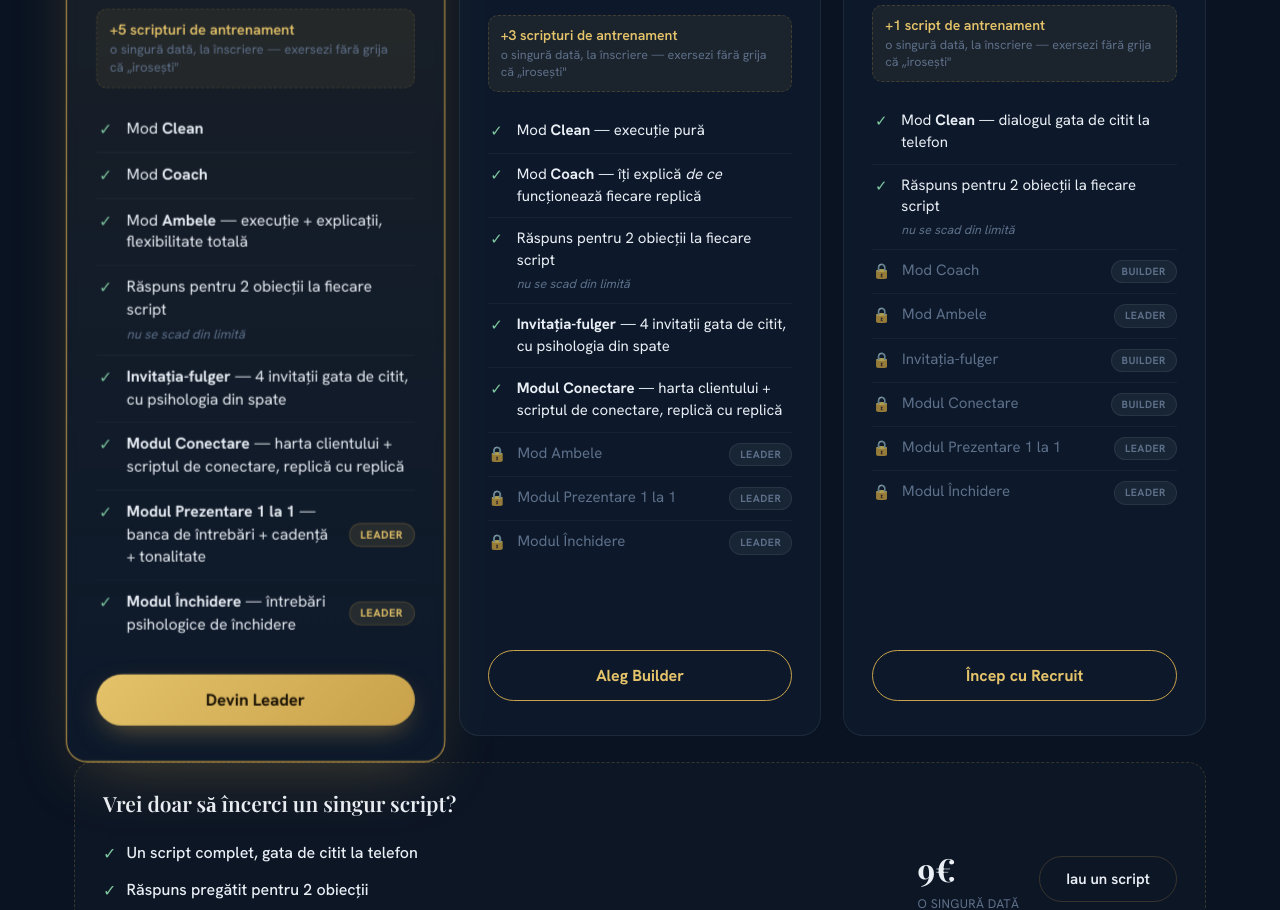
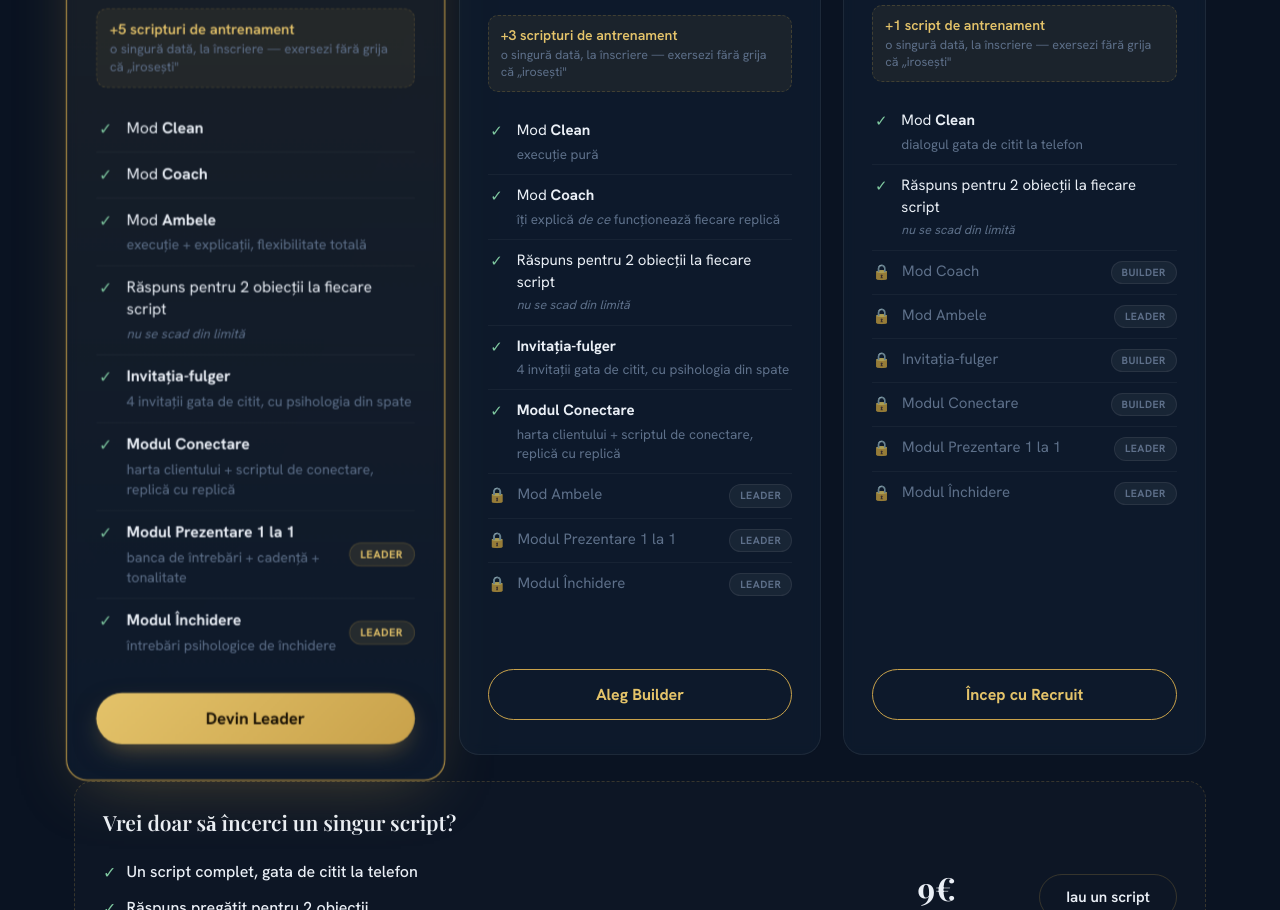
Before and after one commit to Octavian22mlm/hos-landing, a website: page preturi.html in a window 1280 px wide. Shown: the part 5332-6242 px from the top of the page. Drawn offline with nearby package versions, Linux system fonts and the light colour scheme; no server answers.

Commit message:
Update preturi.html

```diff
--- a/preturi.html
+++ b/preturi.html
@@ -154,6 +154,8 @@
   .feats li .ic{flex:0 0 18px;margin-top:1px;text-align:center}
   .feats li .ft{flex:1;min-width:0}
   .feats li .ft small{display:block;color:var(--muted-2);font-size:12.5px;font-weight:400;font-style:italic;margin-top:3px}
+  .feats li .ft .desc{display:block;color:var(--muted-2);font-size:13.5px;font-weight:400;margin-top:3px;line-height:1.42}
+  .feats li .ft b{font-weight:700}
   .feats li.locked{color:var(--muted-2);cursor:pointer}
   .feats li .check{color:var(--ok)}
   .feats li .lock{filter:grayscale(.3);opacity:.7}
@@ -647,12 +649,12 @@
         <ul class="feats">
           <li><span class="ic check">✓</span><span class="ft">Mod <b>Clean</b></span></li>
           <li><span class="ic check">✓</span><span class="ft">Mod <b>Coach</b></span></li>
-          <li><span class="ic check">✓</span><span class="ft">Mod <b>Ambele</b> — execuție + explicații, flexibilitate totală</span></li>
+          <li><span class="ic check">✓</span><span class="ft">Mod <b>Ambele</b><span class="desc">execuție + explicații, flexibilitate totală</span></span></li>
           <li><span class="ic check">✓</span><span class="ft">Răspuns pentru 2 obiecții la fiecare script <small>nu se scad din limită</small></span></li>
-          <li><span class="ic check">✓</span><span class="ft"><b>Invitația-fulger</b> — 4 invitații gata de citit, cu psihologia din spate</span></li>
-          <li><span class="ic check">✓</span><span class="ft"><b>Modul Conectare</b> — harta clientului + scriptul de conectare, replică cu replică</span></li>
-          <li><span class="ic check">✓</span><span class="ft"><b>Modul Prezentare 1 la 1</b> — banca de întrebări + cadență + tonalitate</span><span class="tier gold">Leader</span></li>
-          <li><span class="ic check">✓</span><span class="ft"><b>Modul Închidere</b> — întrebări psihologice de închidere</span><span class="tier gold">Leader</span></li>
+          <li><span class="ic check">✓</span><span class="ft"><b>Invitația-fulger</b><span class="desc">4 invitații gata de citit, cu psihologia din spate</span></span></li>
+          <li><span class="ic check">✓</span><span class="ft"><b>Modul Conectare</b><span class="desc">harta clientului + scriptul de conectare, replică cu replică</span></span></li>
+          <li><span class="ic check">✓</span><span class="ft"><b>Modul Prezentare 1 la 1</b><span class="desc">banca de întrebări + cadență + tonalitate</span></span><span class="tier gold">Leader</span></li>
+          <li><span class="ic check">✓</span><span class="ft"><b>Modul Închidere</b><span class="desc">întrebări psihologice de închidere</span></span><span class="tier gold">Leader</span></li>
         </ul>
         <button class="btn-card" onclick="selectPlan('leader')">Devin Leader</button>
       </div>
@@ -667,11 +669,11 @@
         <div class="qty"><b>8</b> scripturi / lună</div>
         <div class="bonus"><span class="b1">+3 scripturi de antrenament</span><span class="b2">o singură dată, la înscriere — exersezi fără grija că „irosești"</span></div>
         <ul class="feats">
-          <li><span class="ic check">✓</span><span class="ft">Mod <b>Clean</b> — execuție pură</span></li>
-          <li><span class="ic check">✓</span><span class="ft">Mod <b>Coach</b> — îți explică <em>de ce</em> funcționează fiecare replică</span></li>
+          <li><span class="ic check">✓</span><span class="ft">Mod <b>Clean</b><span class="desc">execuție pură</span></span></li>
+          <li><span class="ic check">✓</span><span class="ft">Mod <b>Coach</b><span class="desc">îți explică <em>de ce</em> funcționează fiecare replică</span></span></li>
           <li><span class="ic check">✓</span><span class="ft">Răspuns pentru 2 obiecții la fiecare script <small>nu se scad din limită</small></span></li>
-          <li><span class="ic check">✓</span><span class="ft"><b>Invitația-fulger</b> — 4 invitații gata de citit, cu psihologia din spate</span></li>
-          <li><span class="ic check">✓</span><span class="ft"><b>Modul Conectare</b> — harta clientului + scriptul de conectare, replică cu replică</span></li>
+          <li><span class="ic check">✓</span><span class="ft"><b>Invitația-fulger</b><span class="desc">4 invitații gata de citit, cu psihologia din spate</span></span></li>
+          <li><span class="ic check">✓</span><span class="ft"><b>Modul Conectare</b><span class="desc">harta clientului + scriptul de conectare, replică cu replică</span></span></li>
           <li class="locked" onclick="lockToast('Ambele')"><span class="ic lock">🔒</span><span class="ft">Mod Ambele</span><span class="tier">Leader</span></li>
           <li class="locked" onclick="lockToast('Prezentare')"><span class="ic lock">🔒</span><span class="ft">Modul Prezentare 1 la 1</span><span class="tier">Leader</span></li>
           <li class="locked" onclick="lockToast('Închidere')"><span class="ic lock">🔒</span><span class="ft">Modul Închidere</span><span class="tier">Leader</span></li>
@@ -689,7 +691,7 @@
         <div class="qty"><b>3</b> scripturi / lună</div>
         <div class="bonus"><span class="b1">+1 script de antrenament</span><span class="b2">o singură dată, la înscriere — exersezi fără grija că „irosești"</span></div>
         <ul class="feats">
-          <li><span class="ic check">✓</span><span class="ft">Mod <b>Clean</b> — dialogul gata de citit la telefon</span></li>
+          <li><span class="ic check">✓</span><span class="ft">Mod <b>Clean</b><span class="desc">dialogul gata de citit la telefon</span></span></li>
           <li><span class="ic check">✓</span><span class="ft">Răspuns pentru 2 obiecții la fiecare script <small>nu se scad din limită</small></span></li>
           <li class="locked" onclick="lockToast('Coach')"><span class="ic lock">🔒</span><span class="ft">Mod Coach</span><span class="tier">Builder</span></li>
           <li class="locked" onclick="lockToast('Ambele')"><span class="ic lock">🔒</span><span class="ft">Mod Ambele</span><span class="tier">Leader</span></li>
```
